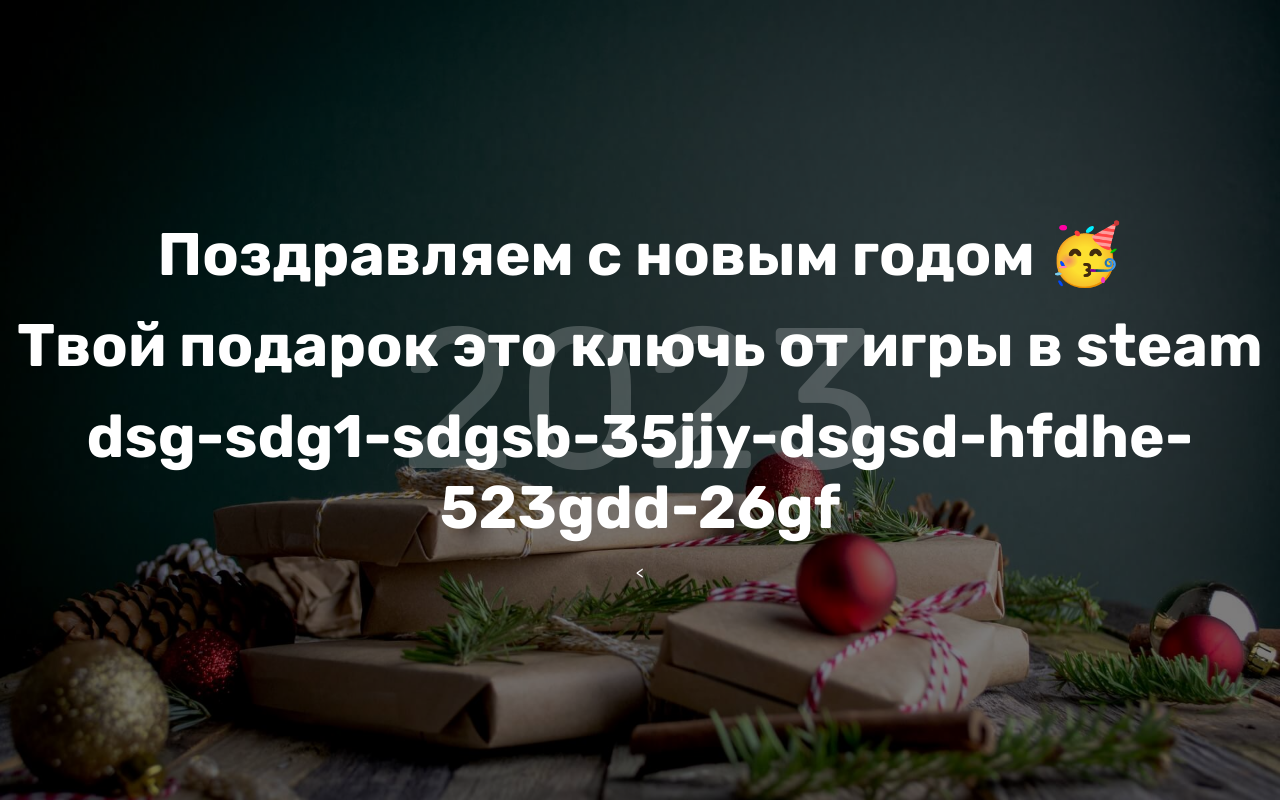
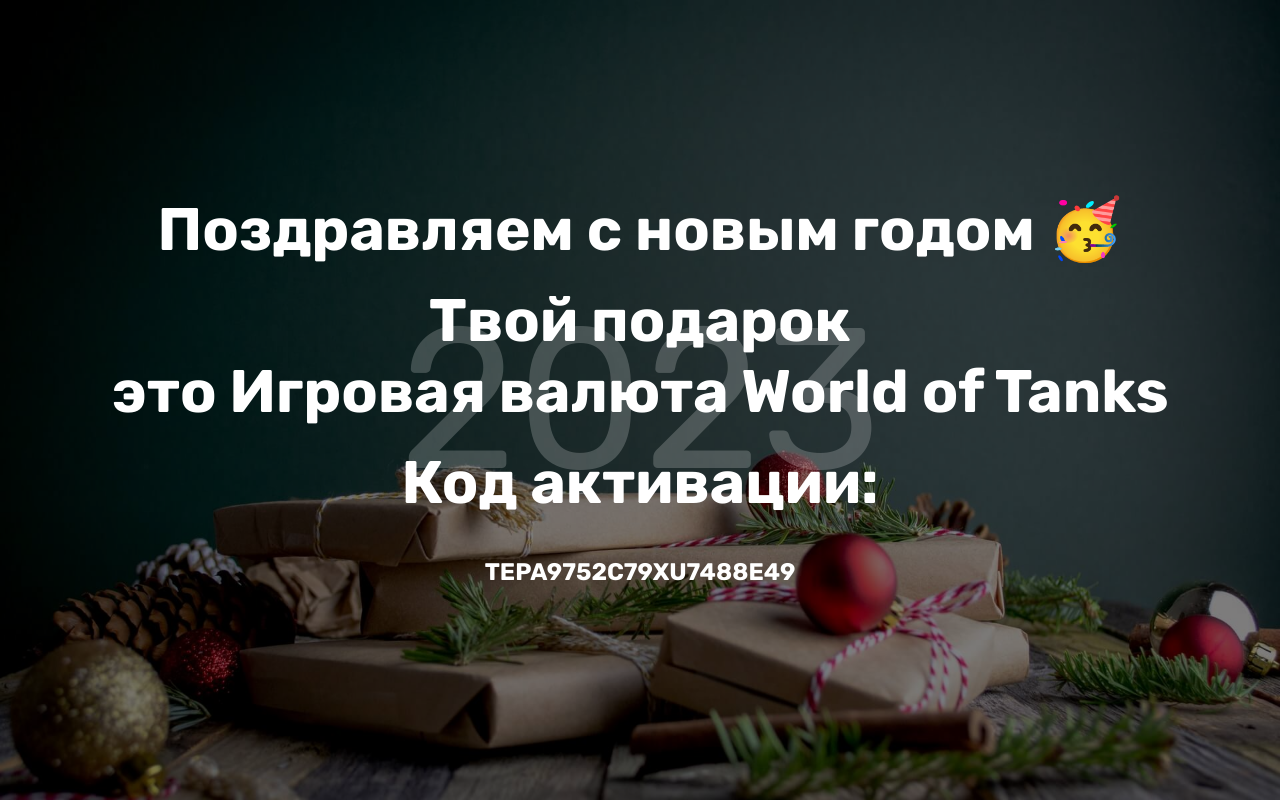
Before and after one commit to d3942/podarok_8, a plain HTML site: page podarok.html in a window 1280 px wide. Drawn offline with Linux system fonts and the light colour scheme.

Commit message:
Update podarok.html

```diff
--- a/podarok.html
+++ b/podarok.html
@@ -17,12 +17,12 @@
 
         <!-- этап 3 -->
         <h1 class="title">Поздравляем с новым годом 🥳</h1>
-        <h2 class="title">Твой подарок это ключь от игры в steam</h2>
-        <h1 class="title">dsg-sdg1-sdgsb-35jjy-dsgsd-hfdhe-523gdd-26gf</h1>
-
+        <h1 class="title">Твой подарок <br>это Игровая валюта World of Tanks</h1>
+        <h1 class="title">Код активации:</h1>
+        <h2>TEPA9752C79XU7488E49</h2>
         <div id="year" class="year"></div>
 
-        <
+
 
         <div class="preloader" id="preloader">
             <div class="lds-ripple"><div></div><div></div></div>
```
